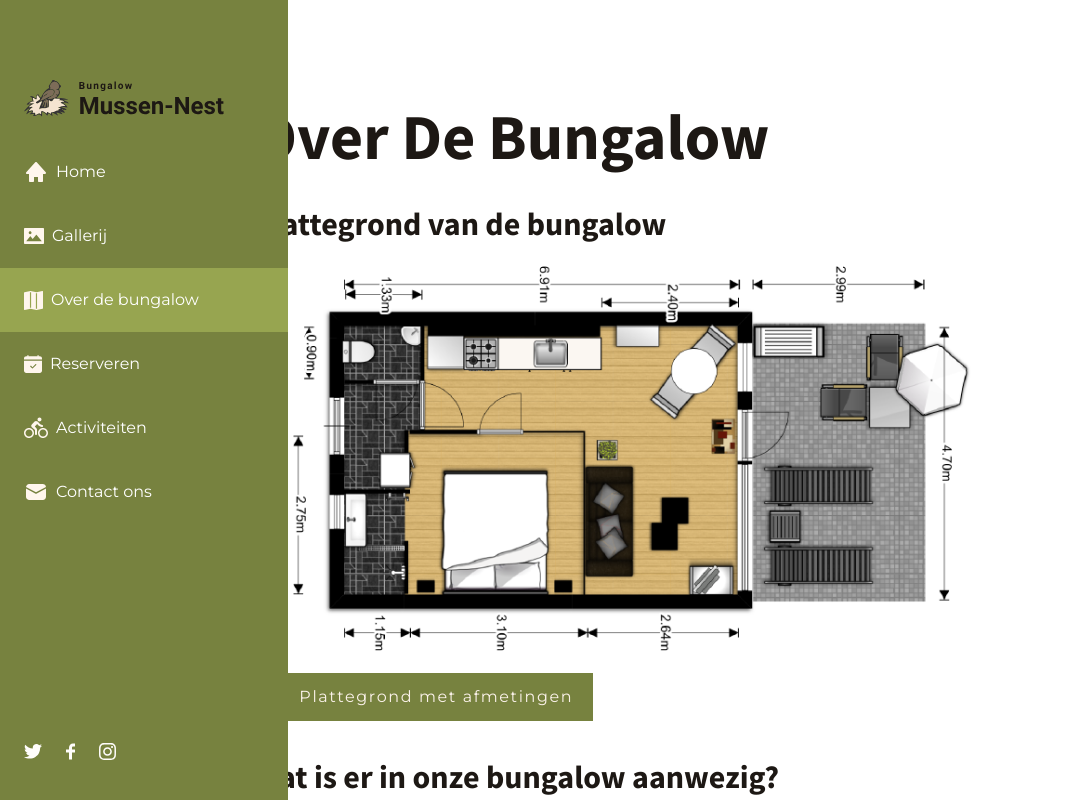
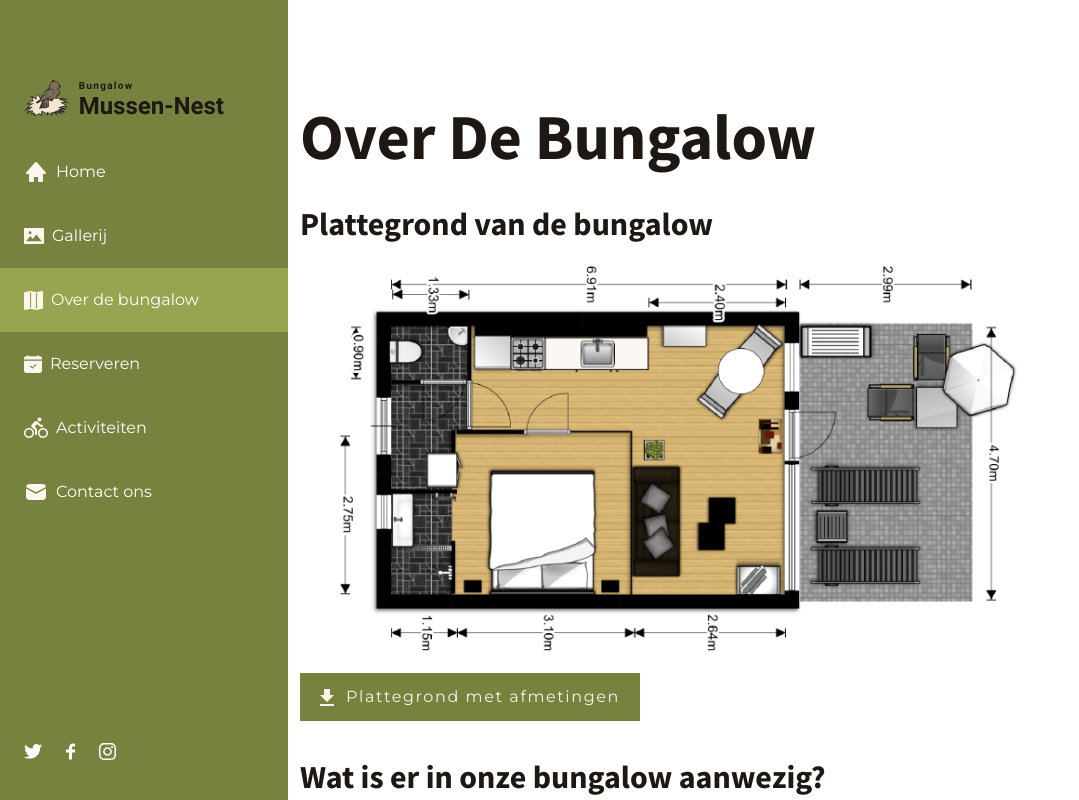
Before and after one commit to RammahKarpous/bungalow-mussen-nest, a React (Create React App) app: page /over-de-bungalow in a window 1280 px wide. Shown: the top 800 px of the page, without its empty margins (0-1079 px from the left). Built offline with nearby package versions, Linux system fonts and the light colour scheme.

Commit message:
Reversed the grid columns

```diff
--- a/src/components/footer/Footer.jsx
+++ b/src/components/footer/Footer.jsx
@@ -4,7 +4,7 @@ import FooterNavigation from './FooterNavigation'
 
 const Footer = () => {
     return (
-        <footer className="bg-brown-100 mt-32 col-start-1 col-end-13">
+        <footer className="bg-brown-100 mt-32 col-start-1 col-end-9">
             <div className="py-20 px-8 md:pr-24 md:pl-24 lg:pr-48 lg:pl-56 flex flex-col md:flex-row gap-20 justify-between">
                 <div className="flex flex-col gap-6 w-full sm:w-80">
                     <img src={logo} className="w-52" alt="Mussen-Nest logo" />
--- a/src/index.css
+++ b/src/index.css
@@ -91,11 +91,11 @@
 
 	/* Template styles */
 	.include-footer {
-		@apply col-start-1 lg:col-start-2 col-end-7 lg:col-end-9 xl:pl-0 lg:pl-20 relative mt-20 grid grid-cols-12;
+		@apply col-start-1 lg:col-start-2 col-end-7 lg:col-end-9 xl:pl-0 lg:pl-20 relative mt-20 grid grid-cols-8;
 	}
 
 	.page-template {
-		@apply w-full m-auto mb-3 mt-6 col-start-2 col-end-12;
+		@apply w-full m-auto mb-3 mt-6 col-start-2 col-end-8;
 	}
 
 	.gallerij-content-template {
```
